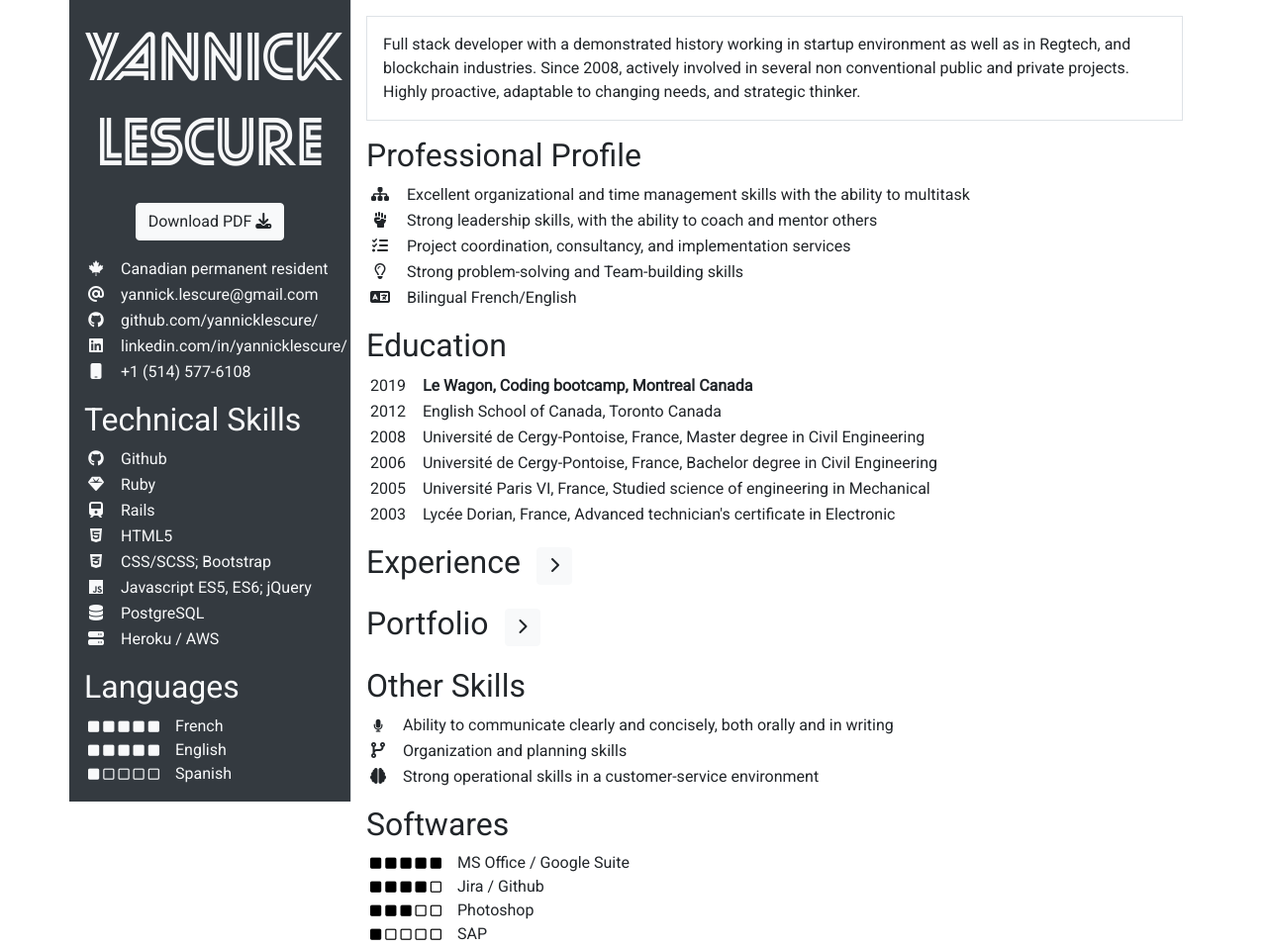
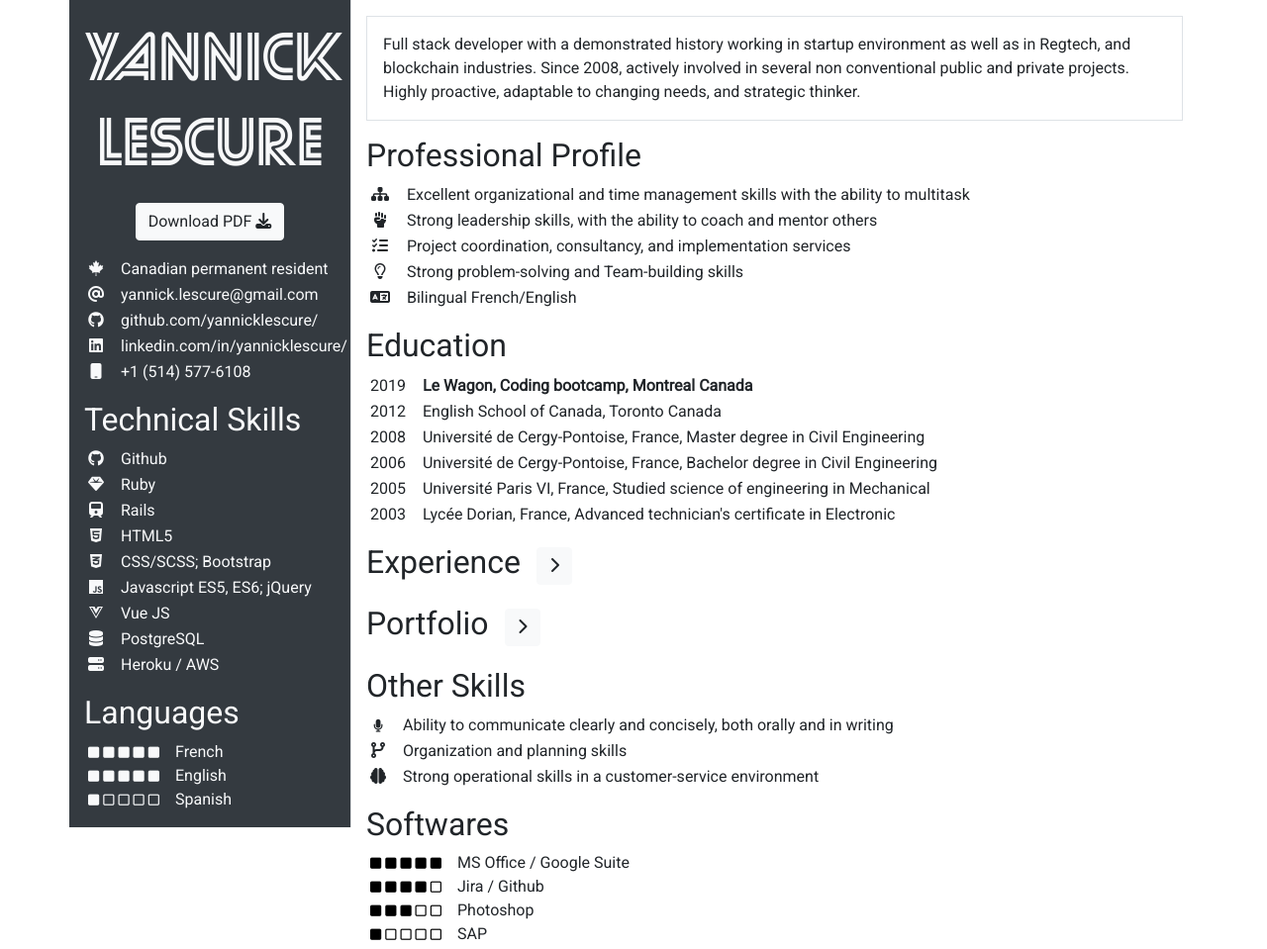
Before and after one commit to yannicklescure/cv, a plain HTML site: page index.html in a window 1280 px wide. Shown: the whole page at 99% size. Drawn offline with nearby package versions, Linux system fonts and the light colour scheme.

Commit message:
improve UI/UX

```diff
--- a/index.html
+++ b/index.html
@@ -90,6 +90,10 @@
               <tr>
                 <td class="pl-1 pr-3 text-center" valign="top"><i class="fab fa-js"></i></td>
                 <td>Javascript ES5,&nbsp;ES6;&nbsp;jQuery</td>
+              </tr>
+              <tr>
+                <td class="pl-1 pr-3 text-center" valign="top"><i class="fab fa-vuejs"></i></td>
+                <td>Vue JS</td>
               </tr>
               <tr>
                 <td class="pl-1 pr-3 text-center" valign="top"><i class="fas fa-database"></i></td>
```
